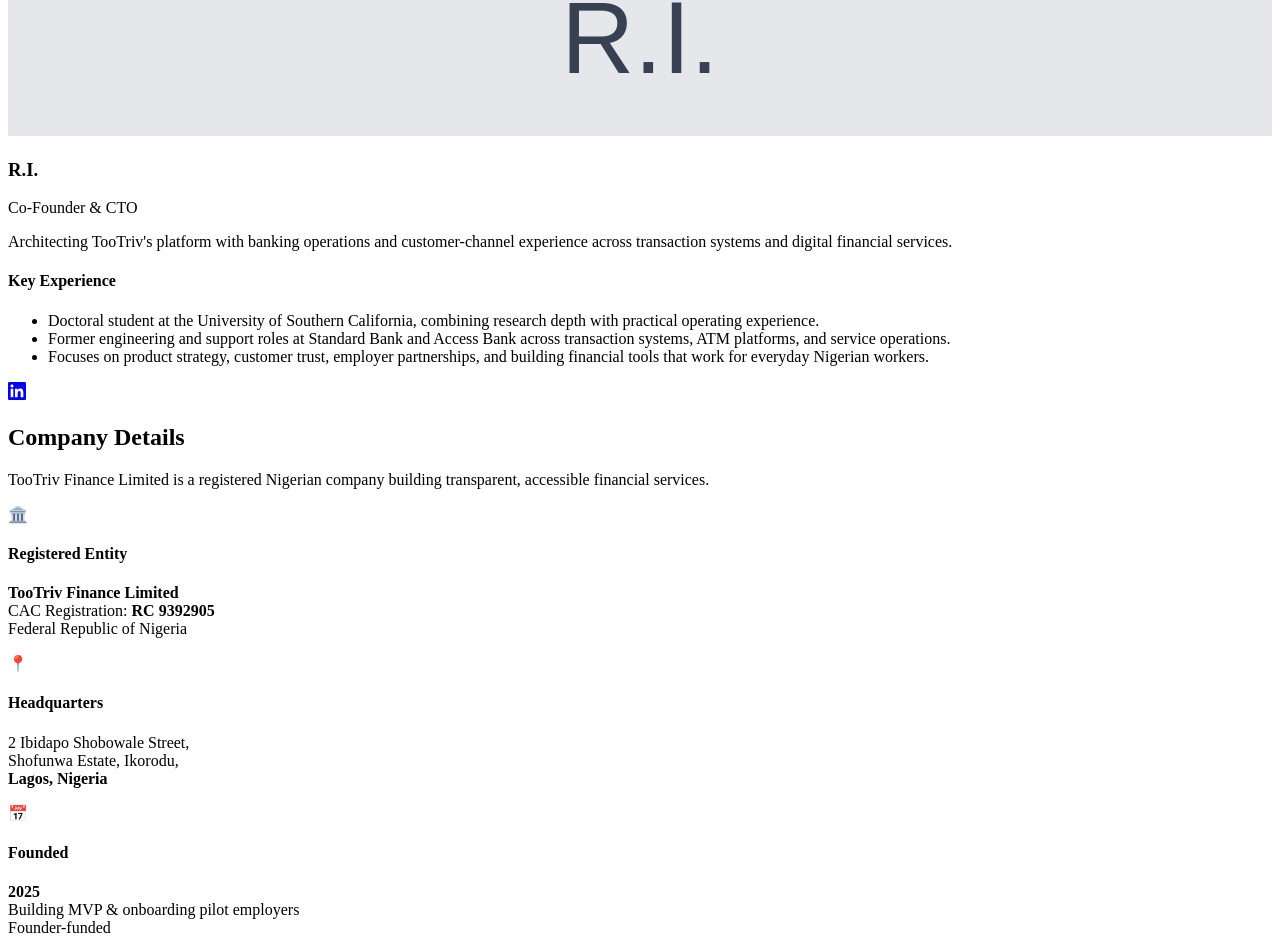
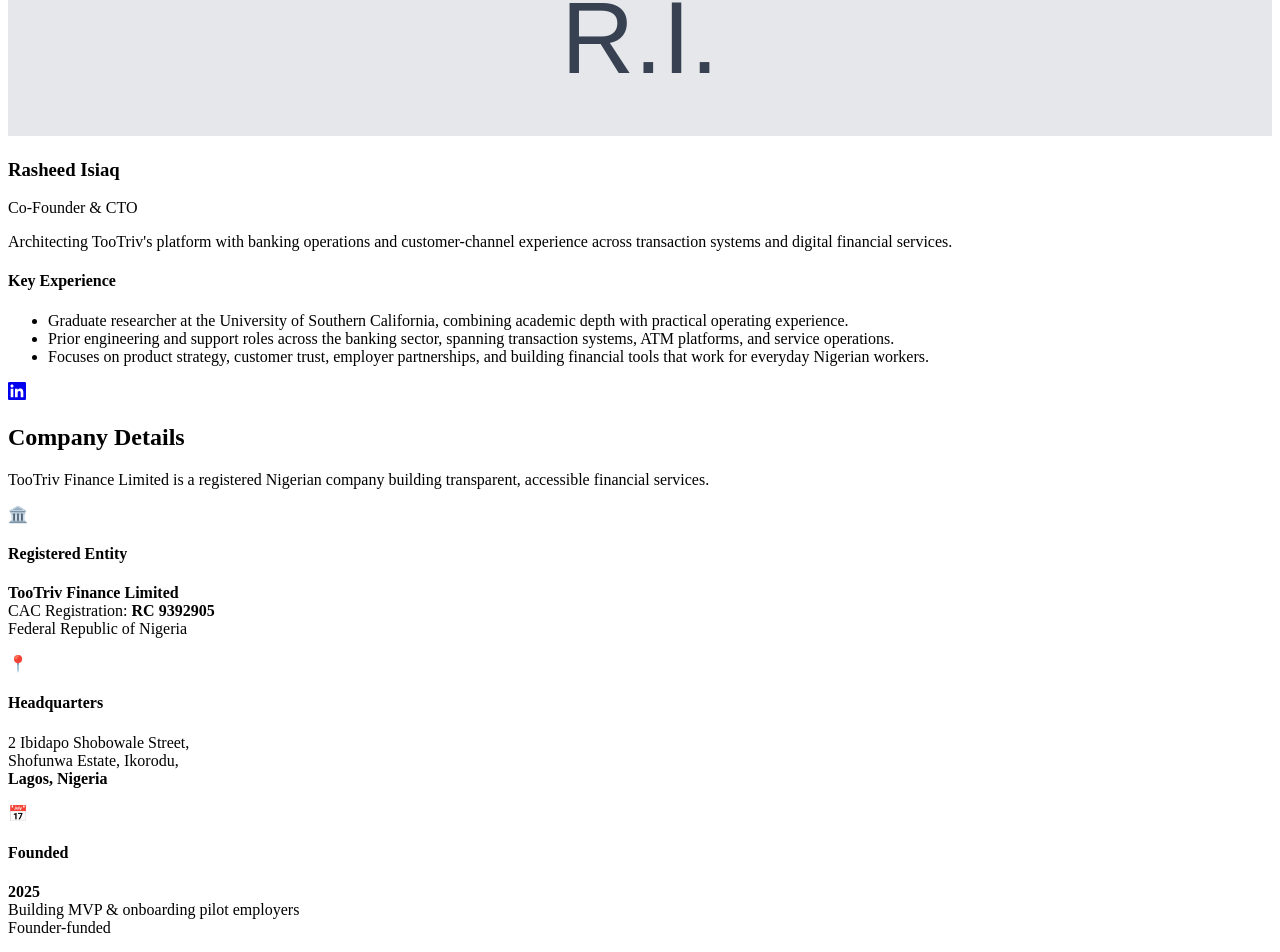
Before and after one commit to oladejotunde60/tootriv-landing, a React (Vite) app: page /team in a window 1280 px wide. Shown: the part 3645-4597 px from the top of the page. Built offline with nearby package versions, Linux system fonts and the light colour scheme; the HTML template or start-up script is replaced by a standard one.

Commit message:
Restore Rasheed Isiaq name across React app and add DEPLOYMENT doc
Aligns Team, TeamPage, AboutPage, and noscript fallback to use the full
name (was inconsistent: JSON-LD had "Rasheed Isiaq", visible UI had "R.I.").
Adds DEPLOYMENT.md documenting the wrangler-based deploy flow.

```diff
--- a/index.html
+++ b/index.html
@@ -87,7 +87,7 @@
 
         <h2 style="font-size:1.3rem;margin-top:32px;color:#0A8754">About Us</h2>
         <p>TooTriv Finance Limited (RC 9392905) is a registered Nigerian fintech company headquartered in Lagos. We are building a digital lending platform that provides fast, affordable, and collateral-free salary-backed loans to salaried employees.</p>
-        <p>Founded in 2025 by Tunde Oladejo and R.I., TooTriv was born from a simple observation: millions of Nigerian workers live paycheck to paycheck, and when emergencies strike, they have nowhere to turn except predatory lenders. We're changing that.</p>
+        <p>Founded in 2025 by Tunde Oladejo and Rasheed Isiaq, TooTriv was born from a simple observation: millions of Nigerian workers live paycheck to paycheck, and when emergencies strike, they have nowhere to turn except predatory lenders. We're changing that.</p>
 
         <h2 style="font-size:1.3rem;margin-top:32px;color:#0A8754">How It Works</h2>
         <ol>
--- a/src/components/Team.jsx
+++ b/src/components/Team.jsx
@@ -14,13 +14,13 @@
     linkedin: 'https://www.linkedin.com/in/tunde-oladejo-90a3607a/',
   },
   {
-    name: 'R.I.',
+    name: 'Rasheed Isiaq',
     title: 'Co-Founder & CTO',
     photo: '/dummy-profile.svg',
     bio: "Architecting TooTriv's platform with banking operations and customer-channel experience across transaction systems and digital financial services.",
     highlights: [
-      'Doctoral student at the University of Southern California, combining research depth with practical operating experience.',
-      'Former engineering and support roles at Standard Bank and Access Bank across transaction systems, ATM platforms, and service operations.',
+      'Graduate researcher at the University of Southern California, combining academic depth with practical operating experience.',
+      'Prior engineering and support roles across the banking sector, spanning transaction systems, ATM platforms, and service operations.',
       'Focuses on product strategy, customer trust, employer partnerships, and building financial tools that work for everyday Nigerian workers.',
     ],
     linkedin: 'https://www.linkedin.com/in/raji-ibrahim-page/',
@@ -35,7 +35,7 @@
           <h2 className="section-title">Leadership Team</h2>
           <p className="section-subtitle">
             TooTriv is led by founders with hands-on fintech, banking, payments, and cloud infrastructure
-            experience across FairMoney, Moniepoint, Access Bank, and Standard Bank.
+            experience across FairMoney, Moniepoint, and the broader banking sector.
           </p>
         </ScrollReveal>
 
--- a/src/pages/AboutPage.jsx
+++ b/src/pages/AboutPage.jsx
@@ -55,7 +55,7 @@
             </ScrollReveal>
             <ScrollReveal delay={200}>
               <p>
-                Founded in 2025 by Tunde Oladejo and R.I., TooTriv was born from a simple
+                Founded in 2025 by Tunde Oladejo and Rasheed Isiaq, TooTriv was born from a simple
                 observation: millions of Nigerian workers live paycheck to paycheck, and when
                 emergencies strike, they have nowhere to turn except predatory lenders. We're
                 changing that.
--- a/src/pages/TeamPage.jsx
+++ b/src/pages/TeamPage.jsx
@@ -17,13 +17,13 @@
     linkedin: 'https://www.linkedin.com/in/tunde-oladejo-90a3607a/',
   },
   {
-    name: 'R.I.',
+    name: 'Rasheed Isiaq',
     title: 'Co-Founder & CTO',
     photo: '/dummy-profile.svg',
     bio: "Architecting TooTriv's platform with banking operations and customer-channel experience across transaction systems and digital financial services.",
     highlights: [
-      'Doctoral student at the University of Southern California, combining research depth with practical operating experience.',
-      'Former engineering and support roles at Standard Bank and Access Bank across transaction systems, ATM platforms, and service operations.',
+      'Graduate researcher at the University of Southern California, combining academic depth with practical operating experience.',
+      'Prior engineering and support roles across the banking sector, spanning transaction systems, ATM platforms, and service operations.',
       'Focuses on product strategy, customer trust, employer partnerships, and building financial tools that work for everyday Nigerian workers.',
     ],
     linkedin: 'https://www.linkedin.com/in/raji-ibrahim-page/',
```
Also changed, not shown: 4 other files (tests, documents, lock files or other folders).
